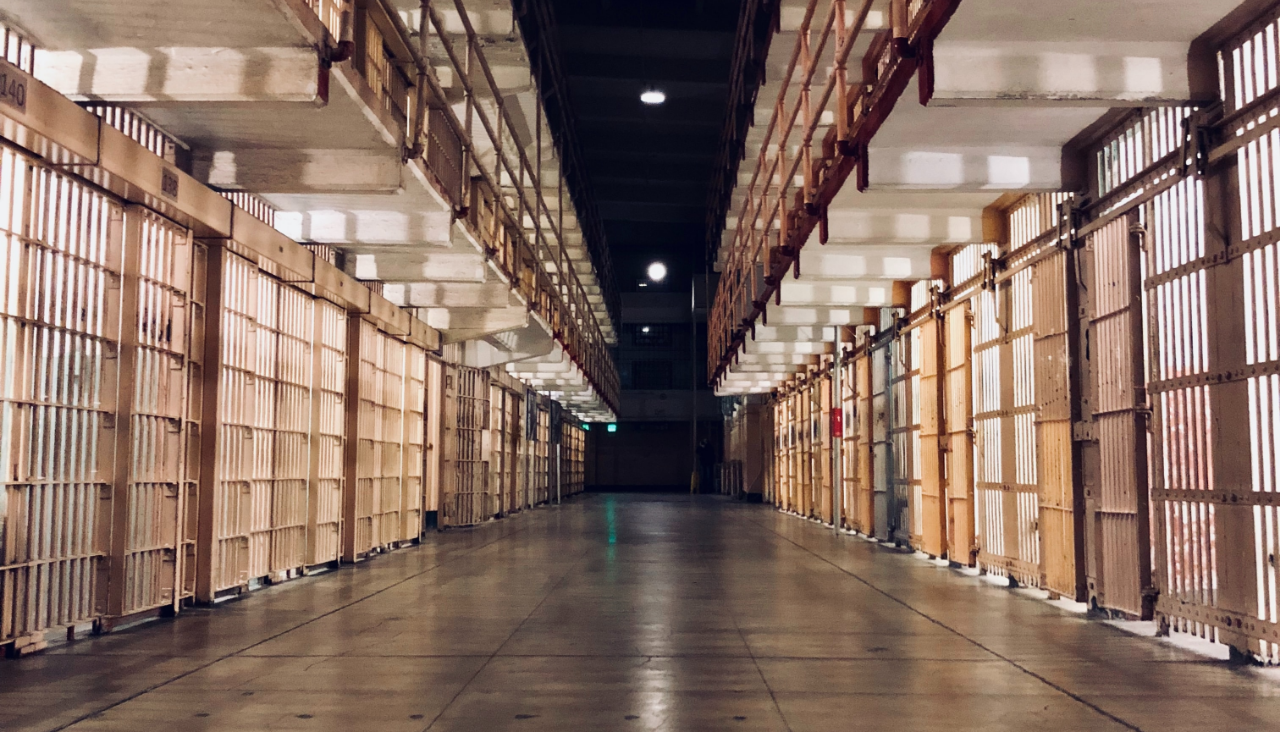
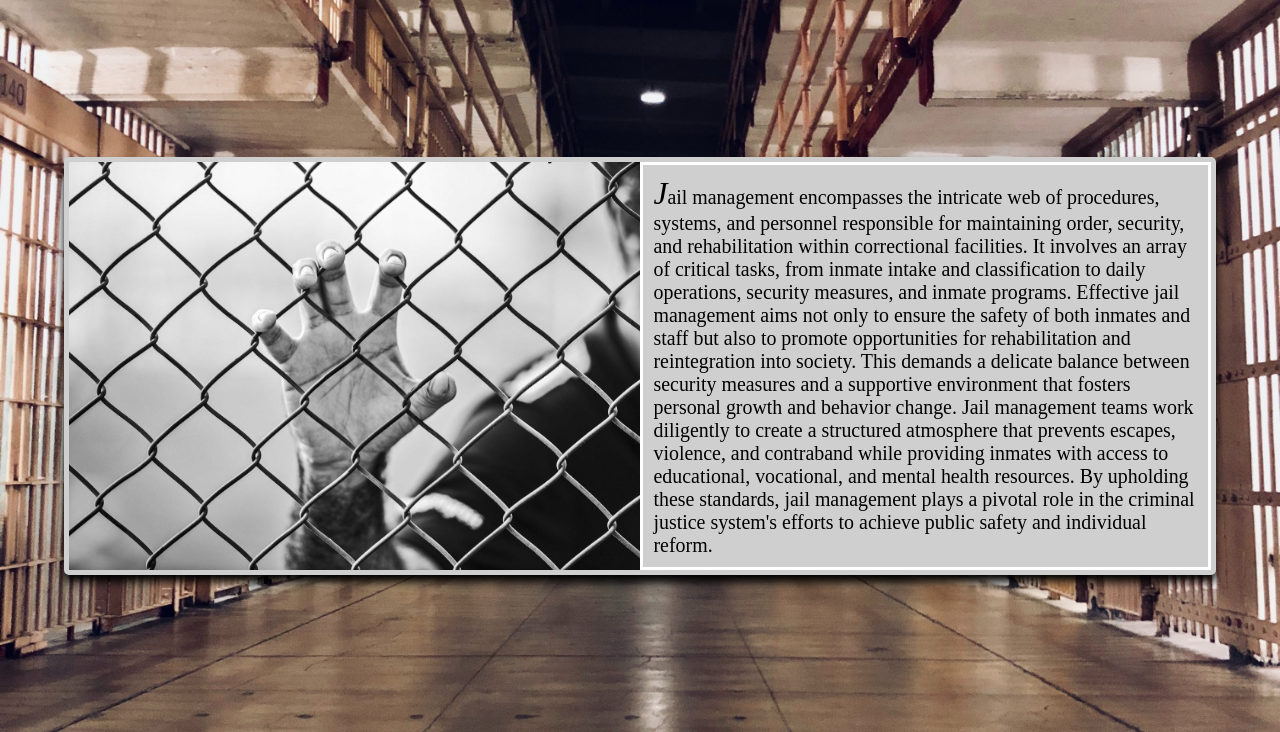
Before and after one commit to Chy-Zaber-Bin-Zahid/Jail-Management-System, a Flask app: page / in a window 1280 px wide. Shown: the part 68-800 px from the top of the page. Run offline with Flask 3, Linux system fonts and the light colour scheme; parts of the project's set-up code (start-up, migrations or seed data) failed here and were passed over; some libraries are stand-ins or nearby versions.

Commit message:
home page updated

```diff
--- /dev/null
+++ b/static/home.css
@@ -0,0 +1,34 @@
+.section-home{
+  height: calc(100% - 68.1333px);
+  display: flex;
+  justify-content: center;
+  align-items: center;
+}
+
+.home-main{
+  display: grid;
+  grid-template-columns: repeat(2,1fr);
+  width: 90%;
+  border-radius: 5px;
+  overflow: hidden;
+  background-color: rgb(207, 207, 207);
+  box-shadow: 0 7px 10px rgb(0, 0, 0);
+  border: 5px solid rgb(207, 207, 207);
+}
+
+.home-img{
+  width: 100%;
+  height: 100%;
+}
+
+.home-para{
+  font-size: 1.9rem;
+  padding: 1rem;
+  border: 3px solid white;
+
+}
+
+.home-para::first-letter{
+  font-size: 3rem;
+  font-style: italic;
+}
--- a/templates/base.html
+++ b/templates/base.html
@@ -14,6 +14,11 @@
       rel="stylesheet"
       href="{%block
       css%} {%endblock%}"
+    />
+    <link
+      rel="stylesheet"
+      href="{%block
+      home%} {%endblock%}"
     />
     <link
       rel="stylesheet"
--- a/templates/home.html
+++ b/templates/home.html
@@ -2,8 +2,16 @@
 {%block navImg%} <img class="nav-img" src="/static/img/navlogo.png" alt="Prison Logo"> {%endblock%}
 {%block navTitle%} Jail Management {%endblock%}
 {%block css%} {{url_for('static', filename='style.css')}} {%endblock%}
+{%block home%} {{url_for('static', filename='home.css')}} {%endblock%}
 {%block nav%}
 <li><a class="nav-a" href="{{url_for('login')}}">Login</a></li>
 <li><a class="nav-a" href="{{url_for('admin')}}">Admin</a></li>
 {%endblock%}
-{%block content%} {%endblock%}
+{%block content%}
+<section class="section-home">
+  <div class="home-main">
+    <img class="home-img" src="/static/img/about.jpg" alt="About Image">
+    <p class="home-para">Jail management encompasses the intricate web of procedures, systems, and personnel responsible for maintaining order, security, and rehabilitation within correctional facilities. It involves an array of critical tasks, from inmate intake and classification to daily operations, security measures, and inmate programs. Effective jail management aims not only to ensure the safety of both inmates and staff but also to promote opportunities for rehabilitation and reintegration into society. This demands a delicate balance between security measures and a supportive environment that fosters personal growth and behavior change. Jail management teams work diligently to create a structured atmosphere that prevents escapes, violence, and contraband while providing inmates with access to educational, vocational, and mental health resources. By upholding these standards, jail management plays a pivotal role in the criminal justice system's efforts to achieve public safety and individual reform.</p>
+  </div>
+</section>
+{%endblock%}
```
Also changed, not shown: static/img/about.jpg (added).
